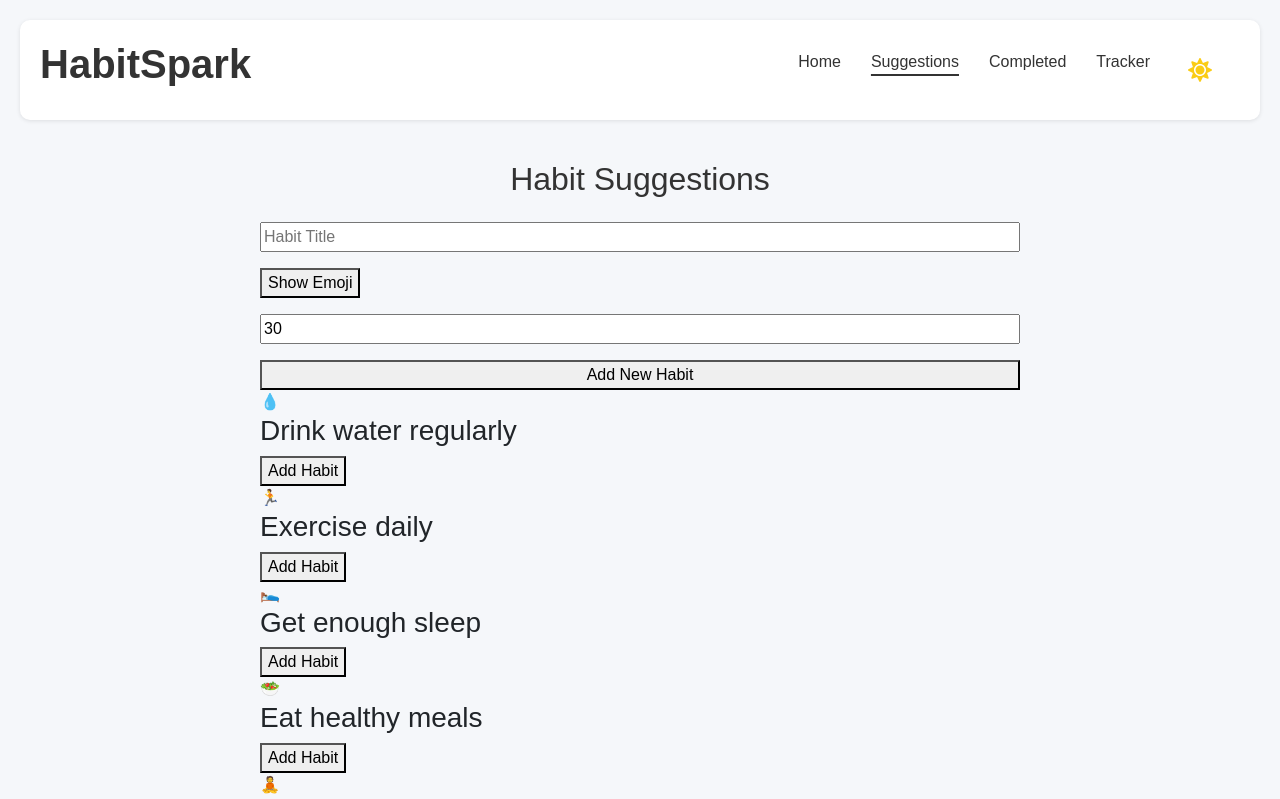
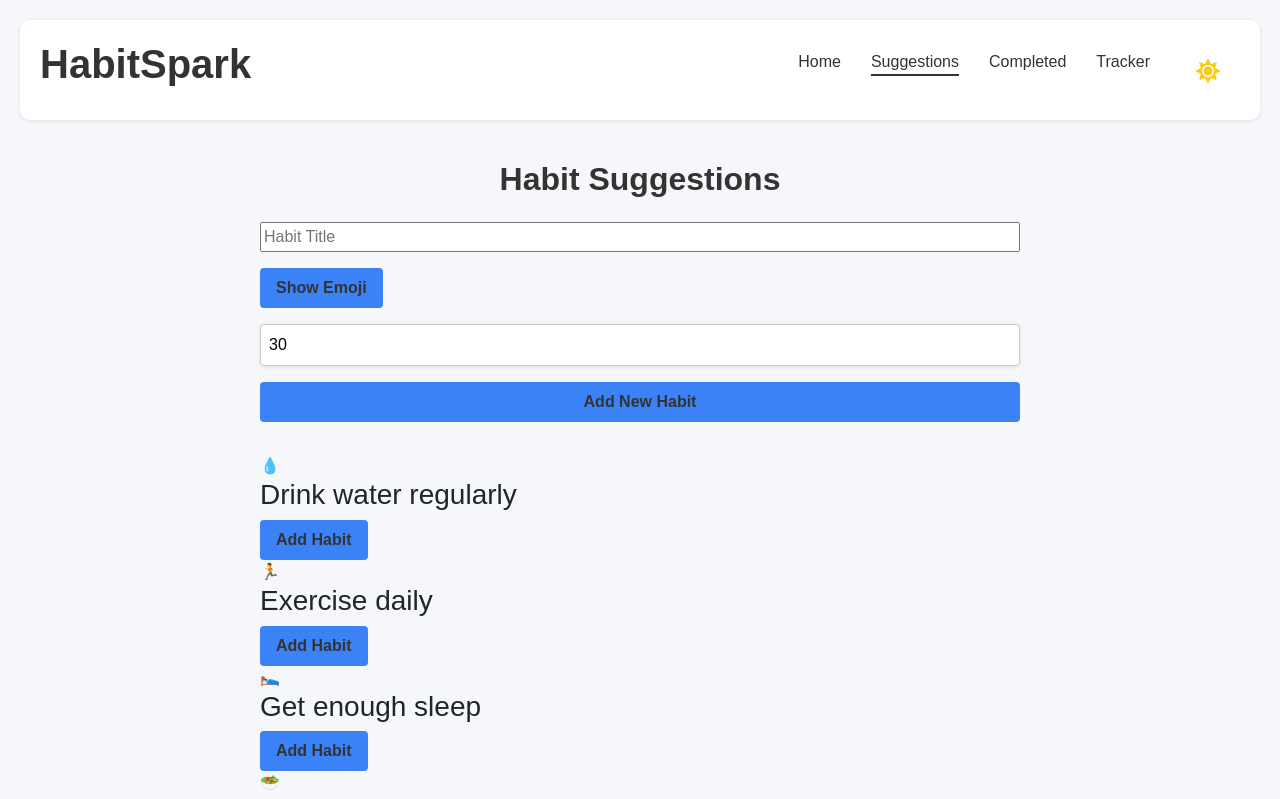
Before and after one commit to Triumphant307/Habit_Spark, a React (Vite) app: page /suggestions in a window 1280 px wide. Shown: the top 799 px of the page. Built offline with nearby package versions, Linux system fonts and the light colour scheme.

Commit message:
Styled form

```diff
--- a/src/Styles/Suggestion.module.css
+++ b/src/Styles/Suggestion.module.css
@@ -9,10 +9,34 @@
     margin-bottom: 1.5rem;
     text-align: center;
     color: var(--text-primary);
+    font-weight: bold;
 }
 
 form {
     display: flex;
     flex-direction: column;
     gap: 1rem;
+    margin-bottom: 2rem;
 }
+
+imput[type="text"],
+input[type="number"] {
+    padding: 0.5rem;
+    border: 1px solid #ccc;
+    border-radius: 4px;
+    font-size: 1rem;
+    width: 100%;
+    box-shadow: var(--box-shadow);
+    transition: box-shadow 0.3s ease;
+}
+
+button {
+    padding: 0.5rem 1rem;
+    background-color: var( --btn-primary-bg);
+    color: var(--text-primary);
+    border: none;
+    border-radius: 4px;
+    cursor: pointer;
+    font-weight: bold;
+    transition: background-color 0.3s ease;
+}
```
